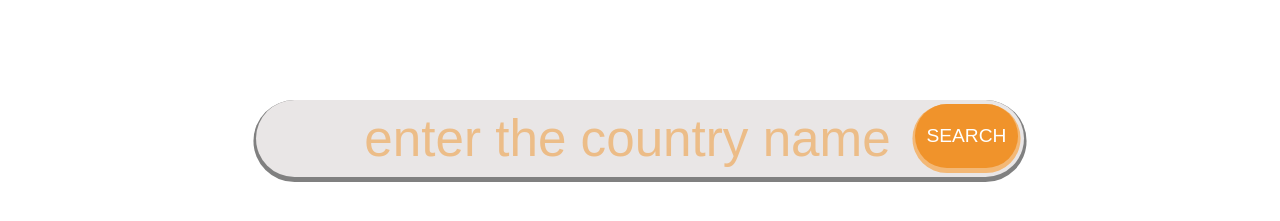
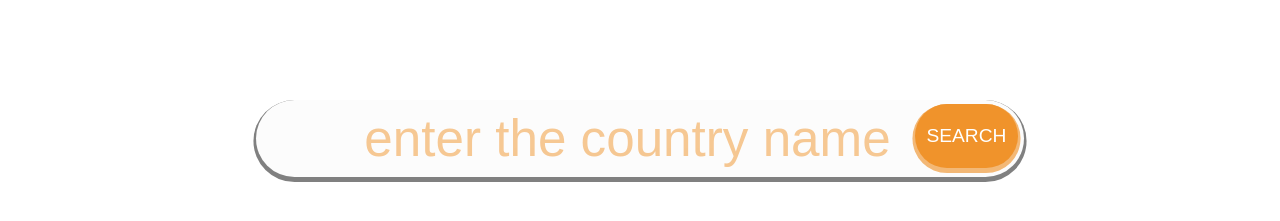
Before and after one commit to AhmetEnesKCC/corona-search-app, a React app: page / in a window 1280 px wide. Shown: the part 361-582 px from the top of the page. Built offline with nearby package versions, Linux system fonts and the light colour scheme.

Commit message:
lighter searchbar for light mode

```diff
--- a/src/corona-app.css
+++ b/src/corona-app.css
@@ -99,7 +99,7 @@ body {
   border-radius: 10vw;
   padding: 1vw;
   border: none;
-  background-color: rgb(233, 230, 230);
+  background-color: rgb(252, 252, 252);
   text-decoration: none;
   -webkit-box-shadow: 0 0.2vw 0 0.2vw grey;
   box-shadow: 0 0.2vw 0 0.2vw grey;
--- a/src/corona-search.js
+++ b/src/corona-search.js
@@ -9,7 +9,7 @@ import UK from "./Images/UK.jpg"
 import Iran from "./Images/Iran.png"
 
 
-alert("○ Type the first letter Uppercase\n○ Expect!!! USA and UK\n○ Like Italy\n○ TYPE 'World' FOR GLOBAL RESULT")
+alert("○ Type the first letter Uppercase\n○ Expect!!! USA and UK\n○ Like Italy\n○ TYPE 'World' FOR GLOBAL RESULT\n Added DARK MODE")
 class Search extends React.Component {
 
     state = {
@@ -103,7 +103,7 @@ class Search extends React.Component {
         document.body.style.backgroundColor = "white";
         document.getElementsByClassName("switcher")[0].style.color = "black";
         document.getElementsByClassName("info")[0].style.color = "#707070"
-        document.getElementsByClassName("searchInput")[0].style.backgroundColor = "rgb(230, 230, 230)"
+        document.getElementsByClassName("searchInput")[0].style.backgroundColor = "rgb(252, 252, 252)"
 
 
 
```
